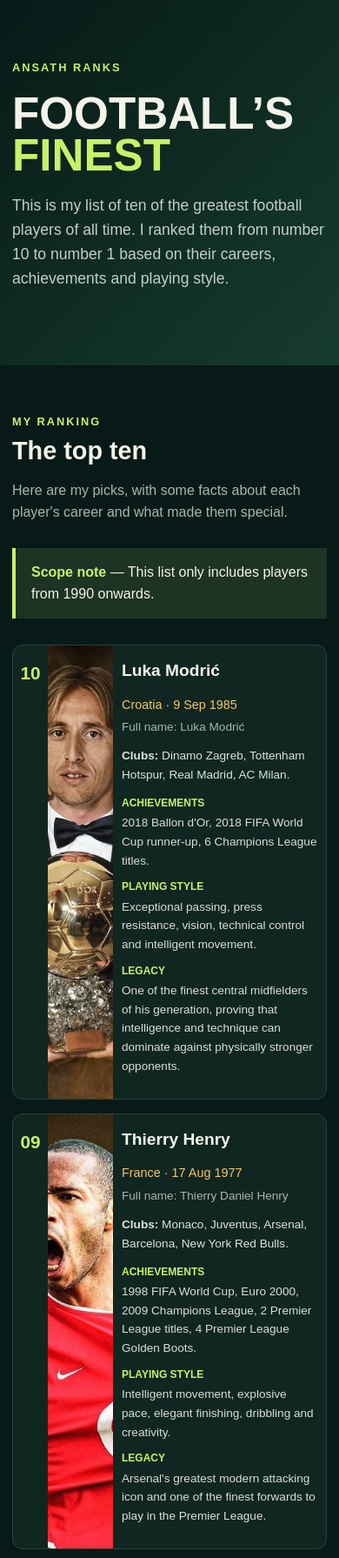
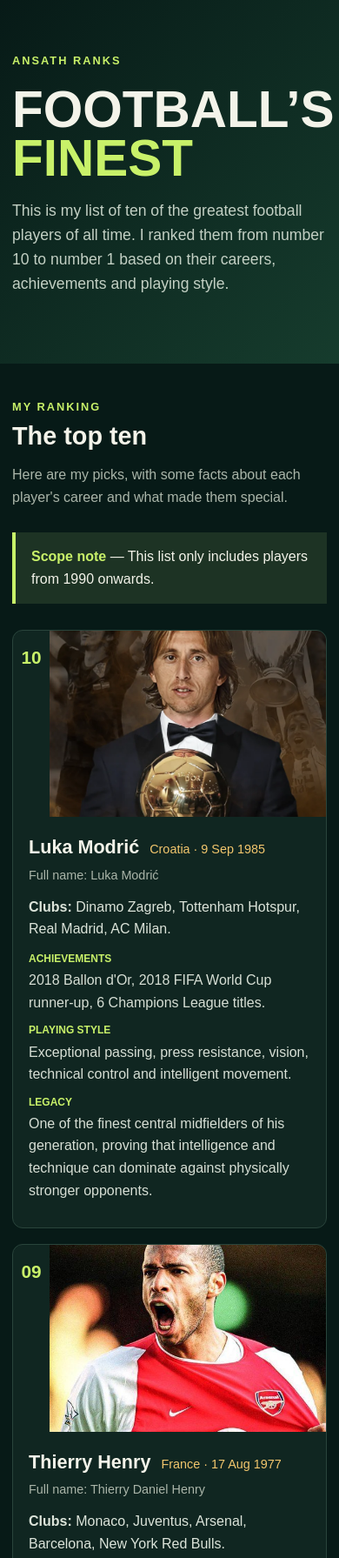
Before and after one commit to 26UG033959/Football-s-Finest-10, a plain HTML site: page index.html in a window 390 px wide. Shown: the top 1791 px of the page at 87% size. Drawn offline with Linux system fonts and the light colour scheme.

```diff
--- a/index.html
+++ b/index.html
@@ -6,7 +6,7 @@
   <meta name="viewport" content="width=device-width, initial-scale=1.0">
   <title>My Top 10 </title>
   <style>
-    /* Basic colours used throughout the page */
+
 :root {
   --dark-green: #071a17;
   --card-green: #102621;
@@ -16,26 +16,50 @@
   --gold: #f2c66d;
 }
 
-    * { box-sizing: border-box; }
-    html { scroll-behavior: smooth; }
+* {
+  box-sizing: border-box;
+}
+
+html {
+  scroll-behavior: smooth;
+}
+
 body {
   margin: 0;
   background: var(--dark-green);
   color: var(--light-text);
   font-family: Arial, Helvetica, sans-serif;
   line-height: 1.6;
+  overflow-x: hidden;
 }
-    a { color: inherit; }
-    .wrap { width: min(1120px, calc(100% - 40px)); margin: auto; }
 
-    /* The large heading at the top of the page */
+img {
+  display: block;
+  max-width: 100%;
+}
+
+a {
+  color: inherit;
+}
+
+.wrap {
+  width: min(1120px, calc(100% - 40px));
+  margin: auto;
+}
+
+/* HERO SECTION */
+
 header {
   min-height: 500px;
   display: flex;
   align-items: center;
   background: linear-gradient(135deg, #071a17, #163c2d);
 }
-    .hero { padding: 75px 0; }
+
+.hero {
+  padding: clamp(50px, 8vw, 90px) 0;
+}
+
 .eyebrow {
   color: var(--accent);
   font-size: 0.8rem;
@@ -43,101 +67,334 @@
   letter-spacing: 2px;
   text-transform: uppercase;
 }
+
 .hero h1 {
   margin: 18px 0;
-      font-size: clamp(3.2rem, 9vw, 7rem);
+  font-size: clamp(3rem, 9vw, 7rem);
   line-height: 0.95;
 }
-    .hero h1 span { color: var(--accent); }
-    .hero p { max-width: 560px; color: #c3d0c4; font-size: 1.1rem; }
-    .hero-links { display: flex; gap: 12px; flex-wrap: wrap; margin-top: 26px; }
-    .pill { border: 1px solid #8fa392; border-radius: 20px; padding: 9px 15px; text-decoration: none; }
-    .pill.primary { background: var(--accent); color: #102018; font-weight: bold; }
 
-    main { padding: 55px 0 75px; }
-    .intro { display: flex; justify-content: space-between; align-items: end; gap: 24px; margin-bottom: 28px; }
-    .intro h2 { font-size: clamp(1.8rem, 4vw, 2.8rem); margin: 0; }
-    .intro p { color: var(--muted-text); margin: 0; max-width: 460px; }
+.hero h1 span {
+  color: var(--accent);
+}
+
+.hero p {
+  max-width: 560px;
+  color: #c3d0c4;
+  font-size: 1.1rem;
+}
+
+.hero-links {
+  display: flex;
+  gap: 12px;
+  flex-wrap: wrap;
+  margin-top: 26px;
+}
+
+.pill {
+  border: 1px solid #8fa392;
+  border-radius: 20px;
+  padding: 9px 15px;
+  text-decoration: none;
+}
+
+.pill.primary {
+  background: var(--accent);
+  color: #102018;
+  font-weight: bold;
+}
+
+/* MAIN SECTION */
+
+main {
+  padding: 55px 0 75px;
+}
+
+.intro {
+  display: flex;
+  justify-content: space-between;
+  align-items: end;
+  gap: 24px;
+  margin-bottom: 28px;
+}
+
+.intro h2 {
+  font-size: clamp(1.8rem, 4vw, 2.8rem);
+  margin: 0;
+}
+
+.intro p {
+  color: var(--muted-text);
+  margin: 0;
+  max-width: 460px;
+}
+
 aside {
   background: #1d3324;
   border-left: 4px solid var(--accent);
   padding: 15px 18px;
   margin-bottom: 30px;
 }
-    aside strong { color: var(--accent); }
 
-    /* Each player has a number, photo and a short profile */
-    .players { display: grid; gap: 16px; }
+aside strong {
+  color: var(--accent);
+}
+
+/* PLAYER CARDS */
+
+.players {
+  display: grid;
+  gap: 20px;
+}
+
 .player {
   display: grid;
-      grid-template-columns: 70px 160px minmax(0, 1fr);
+  grid-template-columns: 70px minmax(180px, 240px) minmax(0, 1fr);
   background: var(--card-green);
   border: 1px solid #29443b;
   border-radius: 12px;
   overflow: hidden;
-    }
-    .rank { text-align: center; padding-top: 18px; color: var(--accent); font-size: 1.7rem; font-weight: bold; }
-    .portrait { width: 160px; height: 100%; min-height: 220px; object-fit: cover; background: #355747; }
-    .details { padding: 20px 24px; }
-    .name-line { display: flex; align-items: baseline; gap: 12px; flex-wrap: wrap; }
-    .name-line h3 { font-size: 1.5rem; margin: 0; }
-    .born { color: var(--gold); font-size: 0.9rem; }
-    .full-name { font-size: 0.9rem; color: var(--muted-text); margin: 3px 0 12px; }
-    .clubs { color: #dce4da; margin: 0 0 12px; }
-    .label { color: var(--accent); font-size: 0.75rem; font-weight: bold; text-transform: uppercase; margin: 10px 0 2px; }
-    .achievements, .style, .legacy { margin: 0; color: #d7dfd5; }
-    .photo-credit { font-size: 0.75rem; color: #aab5a9; margin-top: 12px; }
-    .photo-credit a { color: #d4e3d5; }
-    footer { border-top: 1px solid #29443b; padding: 22px 0; color: var(--muted-text); font-size: 0.85rem; }
-    footer .wrap { display: flex; justify-content: space-between; gap: 18px; flex-wrap: wrap; }
+  min-width: 0;
 
-    /* Change the cards a little so they fit smaller screens */
-    @media (max-width: 700px) {
-      .wrap { width: min(100% - 28px, 560px); }
-      header { min-height: 420px; }
-      .intro { display: block; }
-      .intro p { margin-top: 9px; }
-      .player { grid-template-columns: 48px 95px minmax(0, 1fr); }
-      .rank { font-size: 1.3rem; padding-top: 15px; }
-      .portrait { width: 95px; min-height: 100%; }
-      .details { padding: 16px 12px; }
-      .name-line h3 { font-size: 1.2rem; }
-      .hero { padding: 60px 0; }
-    }
-    @media (max-width: 440px) {
-      .player { grid-template-columns: 40px 75px minmax(0, 1fr); }
-      .portrait { width: 75px; }
-      .details { padding: 14px 10px; }
-      .full-name, .clubs, .achievements, .style, .legacy { font-size: 0.85rem; }
-    }
-
-    .portrait {
-  transition: transform 0.4s ease;
-}
-
-.player:hover .portrait {
-  transform: scale(1.08);
-}
-
-.player {
-  transition: transform 0.3s ease,
+  transition:
+    transform 0.3s ease,
     border-color 0.3s ease,
     box-shadow 0.3s ease;
 }
 
+.rank {
+  display: flex;
+  justify-content: center;
+  padding-top: 22px;
+  color: var(--accent);
+  font-size: 1.7rem;
+  font-weight: bold;
+}
+
+.portrait {
+  width: 100%;
+  height: 100%;
+  min-height: 260px;
+  object-fit: cover;
+  object-position: center;
+  background: #355747;
+
+  transition: transform 0.4s ease;
+}
+
+.details {
+  min-width: 0;
+  padding: 24px 28px;
+}
+
+.name-line {
+  display: flex;
+  align-items: baseline;
+  gap: 12px;
+  flex-wrap: wrap;
+}
+
+.name-line h3 {
+  font-size: 1.5rem;
+  margin: 0;
+  transition: color 0.3s ease;
+}
+
+.born {
+  color: var(--gold);
+  font-size: 0.9rem;
+}
+
+.full-name {
+  font-size: 0.9rem;
+  color: var(--muted-text);
+  margin: 3px 0 12px;
+}
+
+.clubs {
+  color: #dce4da;
+  margin: 0 0 12px;
+}
+
+.label {
+  color: var(--accent);
+  font-size: 0.75rem;
+  font-weight: bold;
+  text-transform: uppercase;
+  margin: 10px 0 2px;
+}
+
+.achievements,
+.style,
+.legacy {
+  margin: 0;
+  color: #d7dfd5;
+}
+
+.photo-credit {
+  font-size: 0.75rem;
+  color: var(--muted-text);
+  margin-top: 12px;
+}
+
+.photo-credit a {
+  color: #d4e3d5;
+}
+
+/* HOVER EFFECTS */
+
 .player:hover {
-  transform: translateY(-8px);
+  transform: translateY(-5px);
   border-color: var(--accent);
   box-shadow: 0 8px 25px rgba(0, 0, 0, 0.3);
 }
 
-.name-line h3 {
-  transition: color 0.3s ease;
+.player:hover .portrait {
+  transform: scale(1.04);
 }
 
 .player:hover .name-line h3 {
   color: var(--accent);
 }
+
+/* TABLETS AND SMALL LAPTOPS */
+
+@media (max-width: 900px) {
+  .player {
+    grid-template-columns: 55px 180px minmax(0, 1fr);
+  }
+
+  .details {
+    padding: 20px;
+  }
+
+  .portrait {
+    min-height: 240px;
+  }
+}
+
+/* MOBILE DEVICES */
+
+@media (max-width: 600px) {
+
+  .wrap {
+    width: calc(100% - 28px);
+  }
+
+  header {
+    min-height: 400px;
+  }
+
+  .hero {
+    padding: 60px 0;
+  }
+
+  .hero h1 {
+    font-size: clamp(3rem, 15vw, 5rem);
+  }
+
+  .intro {
+    display: block;
+  }
+
+  .intro p {
+    margin-top: 9px;
+  }
+
+  main {
+    padding: 40px 0 55px;
+  }
+
+  .players {
+    gap: 18px;
+  }
+
+  .player {
+    grid-template-columns: 42px minmax(0, 1fr);
+  }
+
+  .rank {
+    grid-column: 1;
+    grid-row: 1;
+    padding-top: 14px;
+    font-size: 1.3rem;
+  }
+
+  .portrait {
+    grid-column: 2;
+    grid-row: 1;
+    width: 100%;
+    height: clamp(190px, 55vw, 300px);
+    min-height: 0;
+    object-position: center 25%;
+  }
+
+  .details {
+    grid-column: 1 / -1;
+    padding: 18px;
+  }
+
+  .name-line h3 {
+    font-size: 1.35rem;
+  }
+
+  .player:hover {
+    transform: none;
+  }
+
+  .player:hover .portrait {
+    transform: none;
+  }
+}
+
+/* VERY SMALL PHONES */
+
+@media (max-width: 360px) {
+
+  .wrap {
+    width: calc(100% - 22px);
+  }
+
+  .details {
+    padding: 14px;
+  }
+
+  .name-line h3 {
+    font-size: 1.2rem;
+  }
+
+  .born {
+    font-size: 0.8rem;
+  }
+}
+
+/* FOOTER */
+
+footer {
+  border-top: 1px solid #29443b;
+  padding: 22px 0;
+  color: var(--muted-text);
+  font-size: 0.85rem;
+}
+
+footer .wrap {
+  display: flex;
+  justify-content: space-between;
+  gap: 18px;
+  flex-wrap: wrap;
+}
+
+/* ACCESSIBILITY */
+
+@media (prefers-reduced-motion: reduce) {
+  *,
+  *::before,
+  *::after {
+    scroll-behavior: auto !important;
+    transition-duration: 0.01ms !important;
+  }
+}
+
   </style>
 
 </head>
```
Lines whose indentation alone changed are shown as unchanged.
